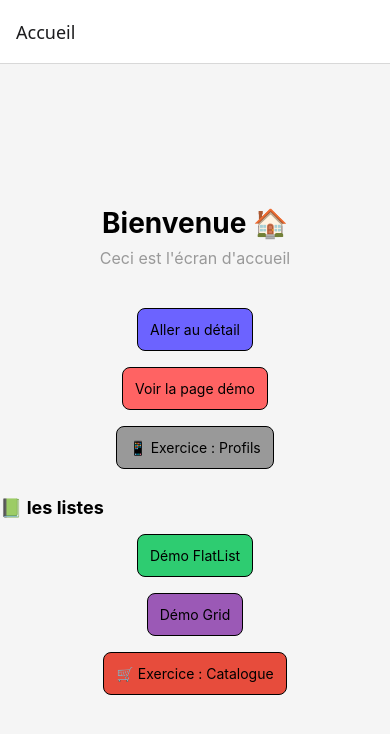
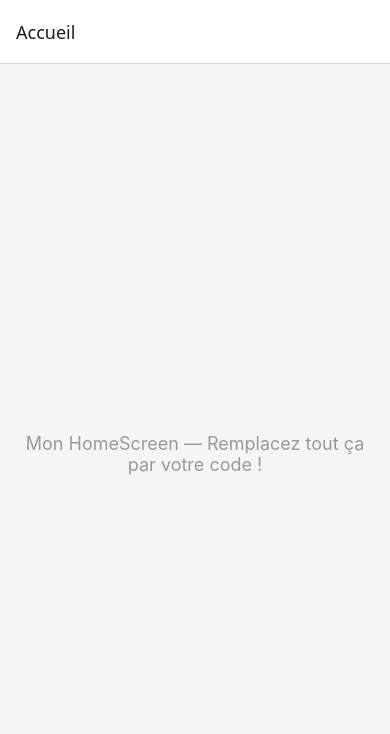
Before and after one commit to samir0067/ynov-learn, a React Native app: screen /Home in a window 390 px wide. Shown: the top 734 px of the page. Built offline with nearby package versions, Linux system fonts and the light colour scheme.

Commit message:
feat(créneau-3): exercice libre - HomeScreen à personnaliser

```diff
--- a/src/screens/HomeScreen.tsx
+++ b/src/screens/HomeScreen.tsx
@@ -1,51 +1,59 @@
-import { Text, View, StyleSheet } from "react-native";
-import Button from "../components/Button";
-import { COLORS } from "../constants/colors";
+import React from 'react';
+import {
+  View,
+  Text,
+  StyleSheet,
+} from 'react-native';
+import { COLORS } from '../constants/colors';
 
-type Props = {
-  navigation: any
-}
+// ============================================================
+// EXERCICE : REFAIRE LE HOMESCREEN À VOTRE FAÇON
+// ============================================================
+//
+// 🎯 Objectif : Remplacer cette page par VOTRE dashboard perso.
+//    Elle doit permettre de naviguer vers les écrans du projet
+//    (DemoScreen, ProfileScreen, FlatListDemo, GridDemo, etc.)
+//    mais avec VOTRE design.
+//
+// 📋 Critères obligatoires :
+//   1. Au moins UN composant réutilisable avec des props
+//   2. Une FlatList OU un ScrollView avec une grille
+//   3. Des éléments cliquables qui naviguent vers les écrans
+//   4. Du Flexbox pour organiser le layout
+//   5. Du style soigné (ombres, arrondis, couleurs)
+//   6. Au moins une Image
+//
+// 🌟 Bonus : header perso, catégories, emoji, badges, etc.
+//
+// 💡 Pour naviguer : navigation.navigate('NomDeLEcran')
+//
+// 🚀 C'est VOTRE app, soyez créatifs !
+// ============================================================
 
-export default function HomeScreen({navigation}: Props) {
+const HomeScreen = ({ navigation }: any) => {
+  // À vous de jouer !
   return (
     <View style={styles.container}>
-            <Text style={styles.title}>Bienvenue 🏠</Text>
-            <Text style={styles.subtitle}>Ceci est l'écran d'accueil</Text>
-            <Button label="Aller au détail" onPress={() => navigation.navigate("Detail")} />
-            <Button label="Voir la page démo" color={COLORS.secondary} onPress={() => navigation.navigate("Demo")} />
-            <Button label="📱 Exercice : Profils" onPress={() => navigation.navigate("Profile")} color={COLORS.gray}/>
-            <Text style={styles.sectionTitle}>📗 les listes</Text>
-            <Button label="Démo FlatList" onPress={() => navigation.navigate("FlatListDemo")} color="#2ECC71"/>
-            <Button label="Démo Grid" onPress={() => navigation.navigate("GridDemo")} color="#9B59B6" />
-            <Button label="🛒 Exercice : Catalogue" onPress={() => navigation.navigate("Catalog")} color="#E74C3C"/>
+      <Text style={styles.placeholder}>
+        Mon HomeScreen — Remplacez tout ça par votre code !
+      </Text>
     </View>
-    )
-}
+  );
+};
 
 const styles = StyleSheet.create({
   container: {
-        flex : 1,
-        justifyContent: "center",
-        alignItems: "center",
+    flex: 1,
     backgroundColor: COLORS.background,
+    justifyContent: 'center',
+    alignItems: 'center',
   },
-    title: {
-        fontSize: 28,
-        fontWeight: "bold",
-        color: COLORS.black,
-        marginBottom: 8,
+  placeholder: {
+    fontSize: 18,
+    color: COLORS.gray,
+    textAlign: 'center',
+    padding: 20,
   },
-    subtitle: {
-        fontSize: 16,
-        color: COLORS.gray,
-        marginBottom: 32,
-    },
-    sectionTitle: {
-        fontSize: 18,
-        fontWeight: "bold",
-        color: COLORS.black,
-        alignSelf: "flex-start",
-        marginTop: 20,
-    marginBottom: 8,
-  },
-})
+});
+
+export default HomeScreen;
```
Lines whose indentation alone changed are shown as unchanged.
